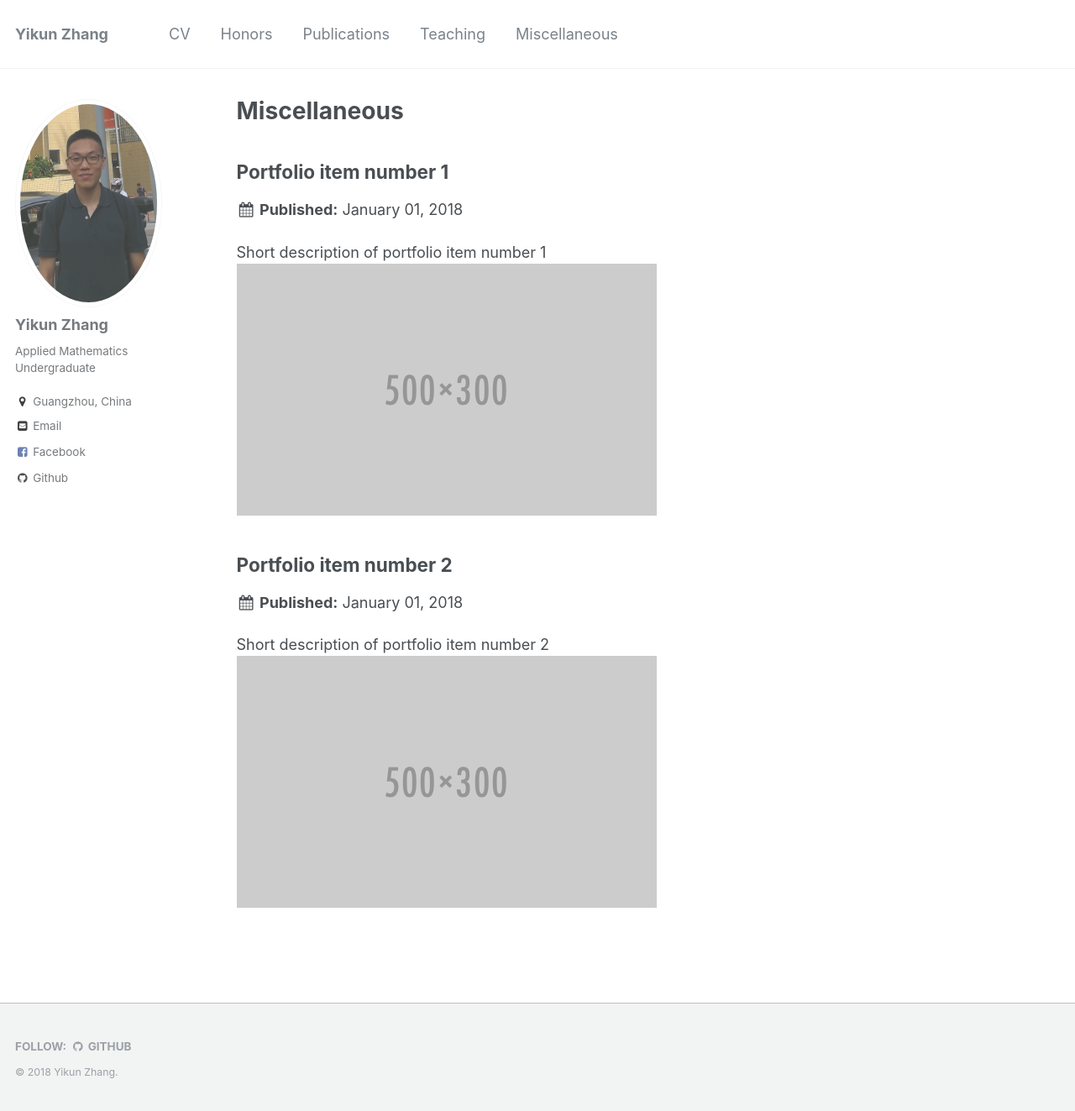
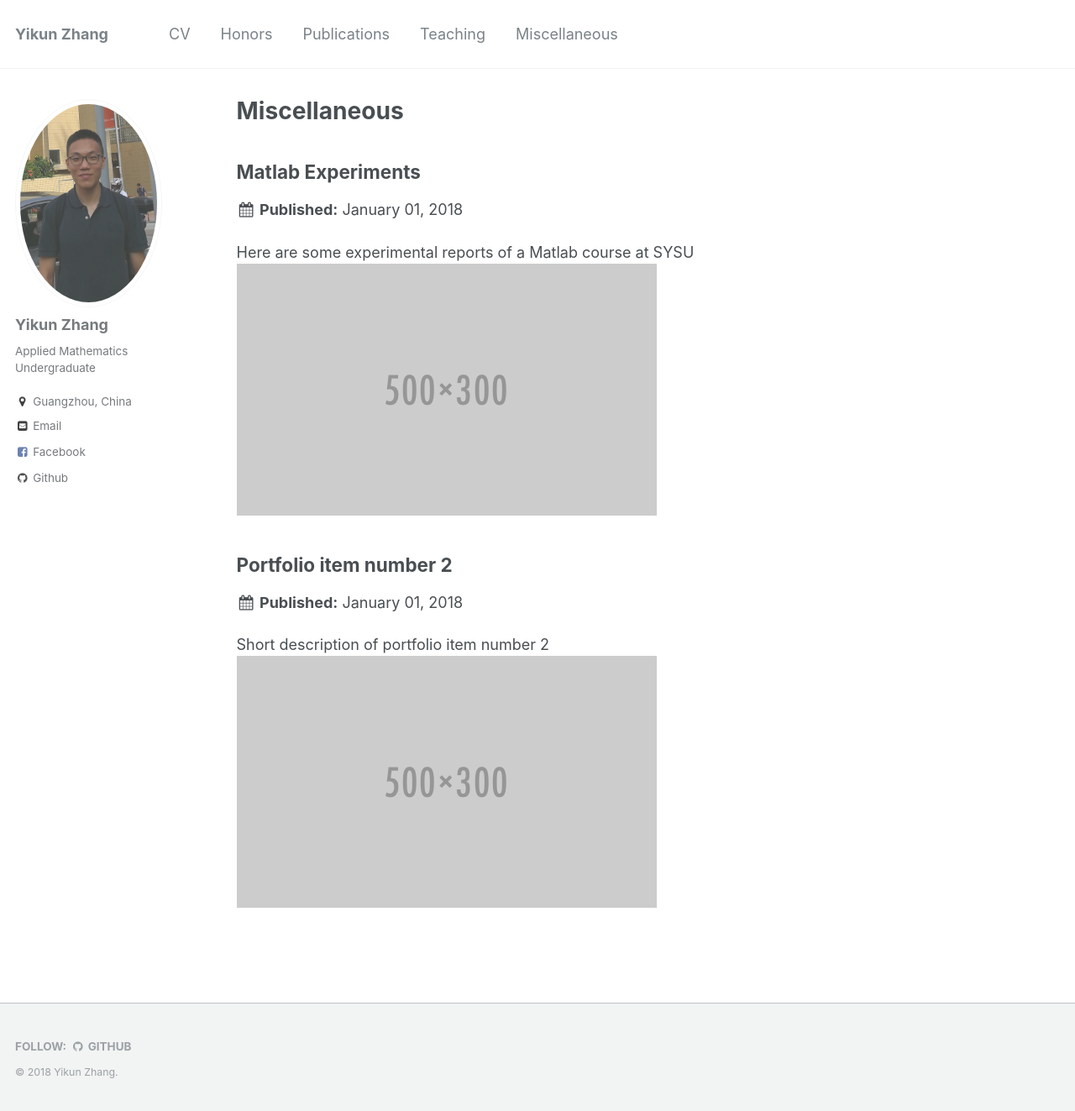
Before and after one commit to zhangyk8/zhangyk8.github.io, a Jekyll site: the page built from _pages/portfolio.html, in a window 1280 px wide and 1323 px high. Shown: the whole window at 84% size. Built offline with Jekyll 4.4.1, drawn with Linux system fonts in a browser that asks for light colours.

Commit message:
Update portfolio-1.md

```diff
--- a/_portfolio/portfolio-1.md
+++ b/_portfolio/portfolio-1.md
@@ -1,6 +1,6 @@
 ---
-title: "Portfolio item number 1"
-excerpt: "Short description of portfolio item number 1<br/><img src='/images/500x300.png'>"
+title: "Matlab Experiments"
+excerpt: "Here are some experimental reports of a Matlab course at SYSU<br/><img src='/images/500x300.png'>"
 collection: portfolio
 ---
 
```
